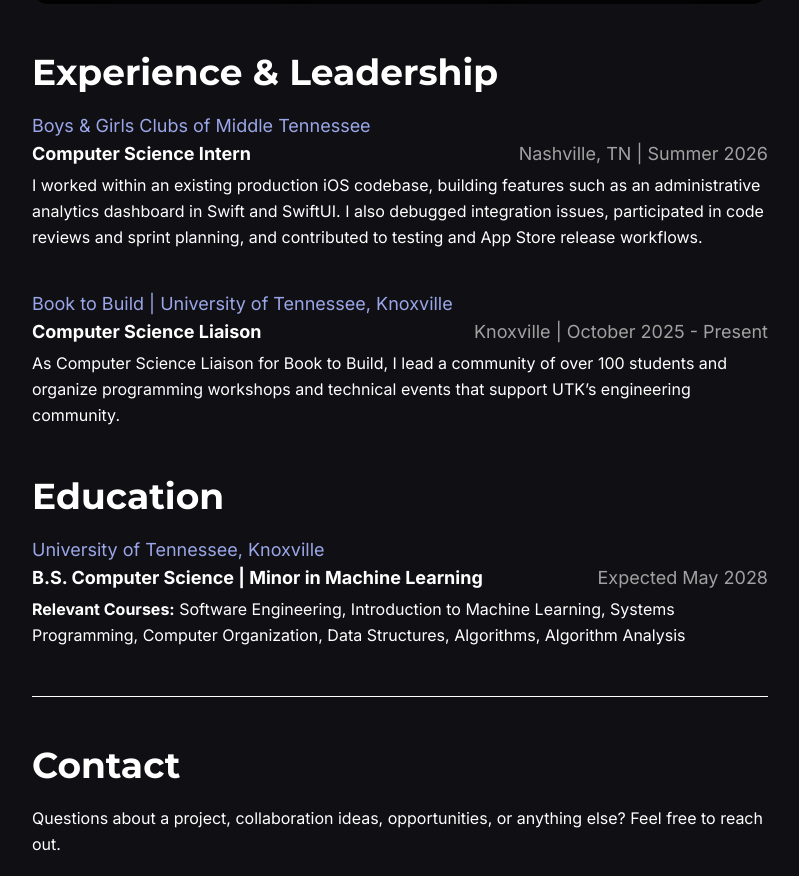
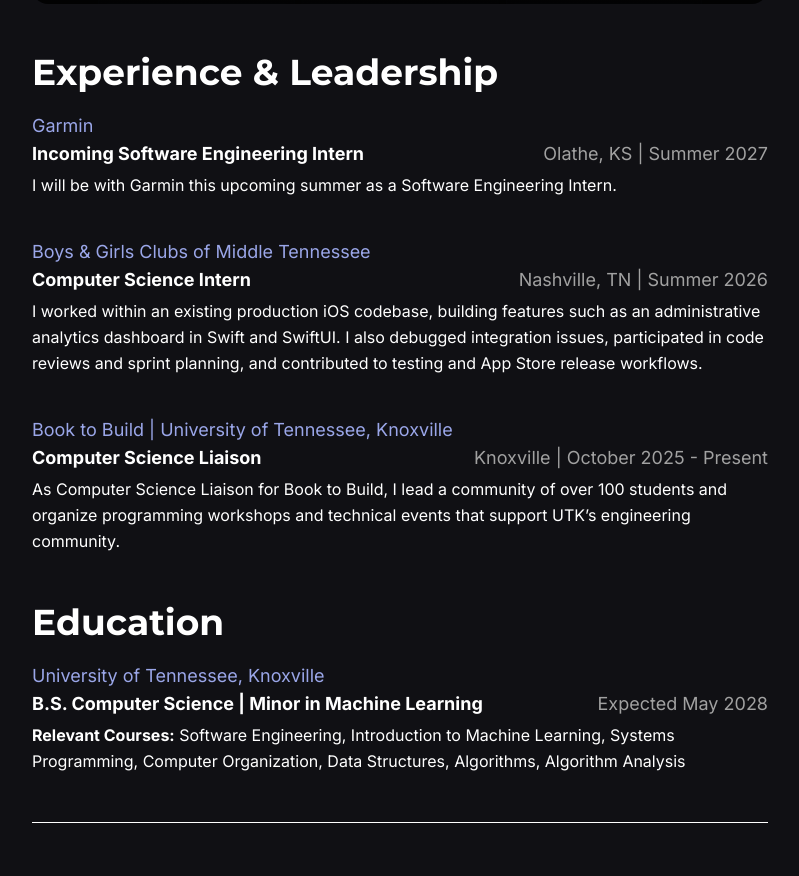
Before and after one commit to cooper-charles/portfolio, a Next.js app: page / in a window 1280 px wide. Shown: the part 2288-3164 px from the top of the page, without its empty margins (240-1039 px from the left). Built offline with nearby package versions, Linux system fonts and the light colour scheme.

Commit message:
lowk accidentally reverted old formatting changes

```diff
--- a/src/app/page.tsx
+++ b/src/app/page.tsx
@@ -70,6 +70,24 @@
           <h2 className="mb-5 text-4xl font-heading font-bold">
             Experience & Leadership
           </h2>
+
+          <a href="https://www.garmin.com/en-US/" target="_blank">
+            <h3 className="text-lg text-[#9AA6E8]">
+              Garmin
+            </h3>
+          </a>
+          <div className="flex items-center justify-between">
+            <h3 className="mb-1 text-lg font-bold">
+              Incoming Software Engineering Intern
+            </h3>
+            <h3 className="mb-1 text-lg text-neutral-400">
+              Olathe, KS | Summer 2027
+            </h3>
+          </div>
+          <p className="leading-relaxed  mb-10">
+            I will be with Garmin this upcoming summer as a Software Engineering Intern.
+          </p>
+
           <a href="https://bgcmt.org" target="_blank">
             <h3 className="text-lg text-[#9AA6E8]">
               Boys & Girls Clubs of Middle Tennessee
```
